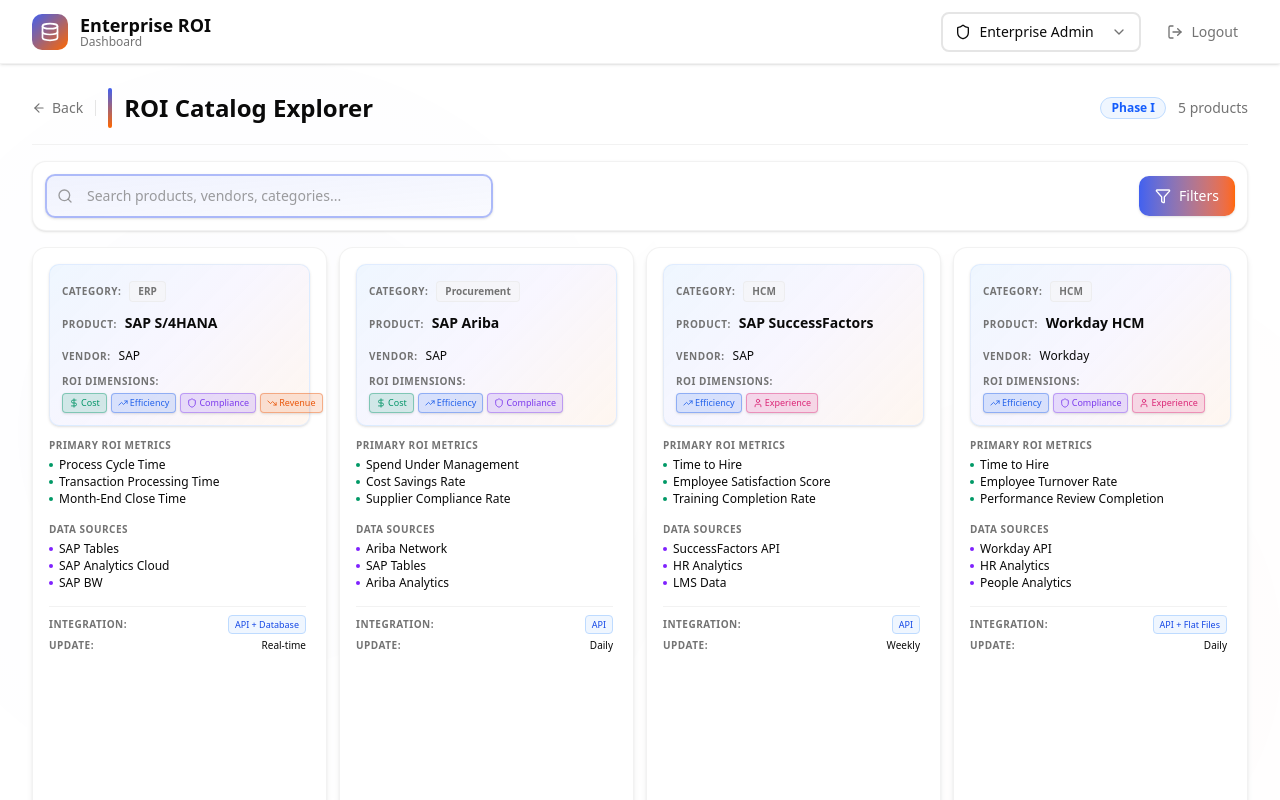
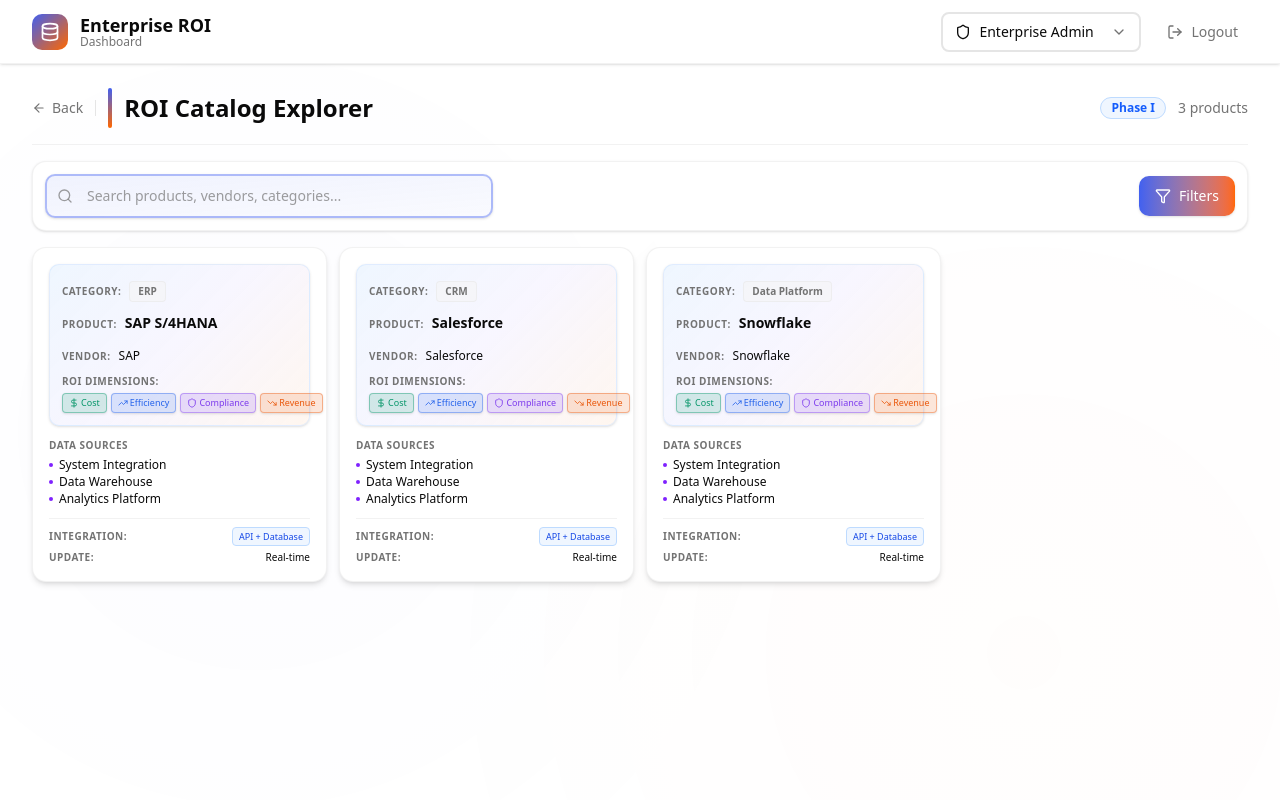
Before and after one commit to rajvimannlowe/SAP-ROI, a React (Vite) app: page /phase-i/catalog in a window 1280 px wide. Built offline with nearby package versions, Linux system fonts and the light colour scheme; sample sign-in values are in the browser's storage.

Commit message:
catalog card is done

```diff
--- a/src/components/roi/cards/CatalogCard.tsx
+++ b/src/components/roi/cards/CatalogCard.tsx
@@ -51,9 +51,9 @@
 
   const content = (
     <div
-      className={`group relative overflow-hidden ${CARD_STYLES.BORDER_RADIUS} border border-border/50 bg-card ${CARD_STYLES.SHADOW} hover:${CARD_STYLES.HOVER_SHADOW} ${CARD_STYLES.TRANSITION} h-[580px] flex flex-col`}
+      className={`group relative overflow-hidden ${CARD_STYLES.BORDER_RADIUS} border border-border/50 bg-card ${CARD_STYLES.SHADOW} hover:${CARD_STYLES.HOVER_SHADOW} ${CARD_STYLES.TRANSITION} flex flex-col`}
     >
-      <div className="p-4 flex flex-col flex-1 overflow-hidden min-h-0">
+      <div className="p-4 flex flex-col">
         {/* Action Header with ID and Badges */}
         {isActionVariant && (
           <div className="mb-3 flex items-center justify-between gap-2">
@@ -227,8 +227,8 @@
           )}
         </div>
 
-        {/* Content Section - Scrollable */}
-        <div className="space-y-4 flex-1 overflow-y-auto custom-scrollbar pr-1">
+        {/* Content Section */}
+        <div className="space-y-3">
           {isActionVariant ? (
             <>
               {/* Issue Description - Compact */}
@@ -319,7 +319,7 @@
                     <Link
                       to={evidencePath}
                       onClick={(e) => e.stopPropagation()}
-                      className="text-xs font-medium flex items-center gap-1.5 hover:underline transition-colors"
+                      className="text-xs font-medium flex items-center gap-1.5 hover:underline transition-colors cursor-pointer"
                       style={{ color: BRAND_COLORS.PRIMARY }}
                     >
                       <FileText className="h-3.5 w-3.5" />
@@ -330,7 +330,7 @@
                     </Link>
                   ) : (
                     <span
-                      className="text-xs font-medium flex items-center gap-1.5"
+                      className="text-xs font-medium flex items-center gap-1.5 cursor-pointer"
                       style={{ color: BRAND_COLORS.PRIMARY }}
                     >
                       <FileText className="h-3.5 w-3.5" />
@@ -353,24 +353,6 @@
             </>
           ) : (
             <>
-              {/* Primary ROI Metrics */}
-              <div>
-                <p className="text-[10px] font-bold text-muted-foreground uppercase tracking-wider mb-1">
-                  Primary ROI Metrics
-                </p>
-                <ul className="space-y-0.5">
-                  {item.primaryROIMetrics.map((metric, idx) => (
-                    <li
-                      key={idx}
-                      className="flex items-start text-xs text-foreground"
-                    >
-                      <span className="w-1 h-1 rounded-full bg-emerald-600 mt-1.5 mr-1.5 shrink-0" />
-                      <span className="leading-tight">{metric}</span>
-                    </li>
-                  ))}
-                </ul>
-              </div>
-
               {/* Data Sources */}
               <div>
                 <p className="text-[10px] font-bold text-muted-foreground uppercase tracking-wider mb-1">
@@ -420,8 +402,8 @@
   }
 
   if (onClick) {
-    return <div onClick={onClick}>{content}</div>;
+    return <div onClick={onClick} className="cursor-pointer">{content}</div>;
   }
 
-  return <Link to={`/phase-i/catalog/${item.id}/blueprint`}>{content}</Link>;
+  return <Link to={`/phase-i/catalog/${item.id}/modules`} className="cursor-pointer">{content}</Link>;
 }
--- a/src/components/roi/cards/InvestmentCard.tsx
+++ b/src/components/roi/cards/InvestmentCard.tsx
@@ -115,7 +115,7 @@
         <div className="px-1">
           <Link
             to={`/phase-i/catalog/${investment.id}/modules`}
-            className="inline-flex items-center gap-2 text-sm font-medium text-[#4160F0] hover:text-[#3a55d8] transition-colors group"
+            className="inline-flex items-center gap-2 text-sm font-medium text-[#4160F0] hover:text-[#3a55d8] transition-colors group cursor-pointer"
           >
             <span>Click to view Product Module</span>
             <ArrowRight className="h-4 w-4 transition-transform group-hover:translate-x-1" />
--- a/src/components/roi/cards/MetricCard.tsx
+++ b/src/components/roi/cards/MetricCard.tsx
@@ -47,19 +47,36 @@
   return (
     <div
       onClick={hasClick ? handleClick : undefined}
-      className={`group relative overflow-hidden ${CARD_STYLES.BORDER_RADIUS} border border-border/50 bg-card ${CARD_STYLES.SHADOW} hover:${CARD_STYLES.HOVER_SHADOW} ${CARD_STYLES.TRANSITION} ${
+      className={`group relative overflow-hidden ${
+        CARD_STYLES.BORDER_RADIUS
+      } border border-border/50 bg-card ${CARD_STYLES.SHADOW} hover:${
+        CARD_STYLES.HOVER_SHADOW
+      } ${CARD_STYLES.TRANSITION} ${
         highlight
           ? "ring-2 ring-blue-500/30 border-blue-500/60 cursor-pointer"
           : hasClick
           ? "cursor-pointer"
           : ""
       }`}
+      role={hasClick ? "button" : undefined}
+      tabIndex={hasClick ? 0 : undefined}
+      onKeyDown={
+        hasClick
+          ? (e) => {
+              if (e.key === "Enter" || e.key === " ") {
+                e.preventDefault();
+                handleClick();
+              }
+            }
+          : undefined
+      }
     >
       <div className="p-3">
         <div
           className="rounded-lg p-3.5 shadow-sm border relative overflow-hidden"
           style={{
-            backgroundColor: backgroundColor || hexToRgba(cardColor, highlight ? 0.12 : 0.1),
+            backgroundColor:
+              backgroundColor || hexToRgba(cardColor, highlight ? 0.12 : 0.1),
             borderColor: hexToRgba(cardColor, 0.3),
           }}
         >
--- a/src/components/roi/cards/ROIIntentCard.tsx
+++ b/src/components/roi/cards/ROIIntentCard.tsx
@@ -29,6 +29,14 @@
     <div
       className={`group relative overflow-hidden ${CARD_STYLES.BORDER_RADIUS} border border-border/50 bg-card ${CARD_STYLES.SHADOW} hover:${CARD_STYLES.HOVER_SHADOW} ${CARD_STYLES.TRANSITION} cursor-pointer`}
       onClick={handleClick}
+      role="button"
+      tabIndex={0}
+      onKeyDown={(e) => {
+        if (e.key === 'Enter' || e.key === ' ') {
+          e.preventDefault();
+          handleClick();
+        }
+      }}
     >
       <div className="p-3">
         <div
--- a/src/pages/enterprise/phase-one/erp/sap-s4hana/ROICatalogExplorer.tsx
+++ b/src/pages/enterprise/phase-one/erp/sap-s4hana/ROICatalogExplorer.tsx
@@ -4,16 +4,43 @@
 import { SearchAndFilters } from "../../../../../components/roi/SearchAndFilters";
 import { PageHeader } from "../../../../../components/layout/PageHeader";
 import {
-  ROI_CATALOG_ITEMS,
   CATEGORY_OPTIONS,
   VENDOR_OPTIONS,
   ROI_DIMENSION_OPTIONS,
   PERSONA_OPTIONS,
   INTEGRATION_METHOD_OPTIONS,
 } from "../../../../../data/roiCatalogData";
+import { PHASE_I_ROI_CATEGORIES, InvestmentCard } from "../../../../../data/phaseIROIData";
+import { CatalogItem } from "../../../../../data/roiCatalogData";
 import { ModulesSection } from "./components/ModulesSection";
 import { ModuleFlowSelection } from "./components/ModuleFlowSelection";
 import { SAP_S4HANA_BLUEPRINT } from "../../../../../data/productBlueprintData";
+
+// Convert InvestmentCard to CatalogItem format
+const convertInvestmentToCatalogItem = (investment: InvestmentCard): CatalogItem => {
+  return {
+    id: investment.id,
+    category: investment.category,
+    productSuite: investment.title,
+    vendor: investment.company,
+    roiDimensions: investment.roiDimensions.map(dim => ({
+      label: dim.label,
+      icon: dim.icon,
+      color: dim.color || "#4160F0",
+    })),
+    primaryROIMetrics: [], // Not displayed but required by interface
+    dataSources: ["System Integration", "Data Warehouse", "Analytics Platform"], // Default data sources
+    integrationMethod: "API + Database", // Default integration method
+    updateFrequency: "Real-time", // Default update frequency
+  };
+};
+
+// Get all catalog items from portfolio data
+const getAllCatalogItems = (): CatalogItem[] => {
+  return PHASE_I_ROI_CATEGORIES.flatMap(category =>
+    category.investments.map(convertInvestmentToCatalogItem)
+  );
+};
 
 interface FilterState {
   category: string;
@@ -38,18 +65,29 @@
   options.map((opt) => ({ value: opt.value, label: opt.label }));
 
 // Mapping catalog item IDs to blueprint data
+// Portfolio data uses blueprint IDs (like "sap-s4hana"), so we map them directly
 const catalogToBlueprintMap: Record<string, string> = {
   "1": "sap-s4hana",
+  "sap-s4hana": "sap-s4hana",
+  "salesforce": "salesforce",
+  "snowflake": "snowflake",
   // Add more mappings as needed
 };
 
 // Reverse mapping: blueprint ID to catalog ID
 const blueprintToCatalogMap: Record<string, string> = {
-  "sap-s4hana": "1",
+  "sap-s4hana": "sap-s4hana", // Use blueprint ID directly for portfolio data
+  "salesforce": "salesforce",
+  "snowflake": "snowflake",
   // Add more mappings as needed
 };
 
 const getBlueprintByCatalogId = (catalogId: string) => {
+  // For portfolio data, catalogId is the blueprint ID
+  if (catalogId === "sap-s4hana") {
+    return SAP_S4HANA_BLUEPRINT;
+  }
+  // Check if it's a mapped ID
   const blueprintId = catalogToBlueprintMap[catalogId];
   if (blueprintId === "sap-s4hana") {
     return SAP_S4HANA_BLUEPRINT;
@@ -58,13 +96,15 @@
 };
 
 // Get catalog ID from blueprint ID or return the ID if it's already a catalog ID
+// For portfolio data, IDs are blueprint IDs (like "sap-s4hana"), so we return them as-is
 const getCatalogId = (id: string): string => {
-  // If it's already a catalog ID (numeric), return it
-  if (catalogToBlueprintMap[id]) {
-    return id;
+  // For portfolio data, IDs are already blueprint IDs, so return as-is
+  // Only map if it's a legacy numeric ID
+  if (blueprintToCatalogMap[id]) {
+    return blueprintToCatalogMap[id];
   }
-  // Otherwise, try to map from blueprint ID
-  return blueprintToCatalogMap[id] || id;
+  // Otherwise, return the ID as-is (it's already a blueprint ID from portfolio data)
+  return id;
 };
 
 export function ROICatalogExplorer() {
@@ -122,8 +162,10 @@
     }
   }, [selectedProductId, productIdFromRoute, navigate]);
 
+  const allCatalogItems = useMemo(() => getAllCatalogItems(), []);
+
   const filteredItems = useMemo(() => {
-    return ROI_CATALOG_ITEMS.filter((item) => {
+    return allCatalogItems.filter((item) => {
       // Search filter
       if (filters.search) {
         const searchLower = filters.search.toLowerCase();
@@ -141,7 +183,7 @@
         return false;
       }
 
-      // Vendor filter
+      // Vendor filter (maps to company in portfolio data)
       if (filters.vendor !== "all" && item.vendor !== filters.vendor) {
         return false;
       }
@@ -154,9 +196,10 @@
         if (!hasDimension) return false;
       }
 
-      // Integration Method filter
+      // Integration Method filter (skip if not available in portfolio data)
       if (
         filters.integrationMethod !== "all" &&
+        item.integrationMethod &&
         item.integrationMethod !== filters.integrationMethod
       ) {
         return false;
@@ -164,7 +207,7 @@
 
       return true;
     });
-  }, [filters]);
+  }, [filters, allCatalogItems]);
 
   const updateFilter = (key: keyof FilterState, value: string) => {
     setFilters((prev) => ({ ...prev, [key]: value }));
@@ -263,7 +306,7 @@
         // Convert to catalog ID if needed
         const catalogId = getCatalogId(selectedProductId);
         const blueprint = getBlueprintByCatalogId(catalogId);
-        const selectedItem = ROI_CATALOG_ITEMS.find(item => item.id === catalogId);
+        const selectedItem = allCatalogItems.find(item => item.id === selectedProductId || item.id === catalogId);
 
         if (blueprint && blueprint.subModules) {
           return (
```
